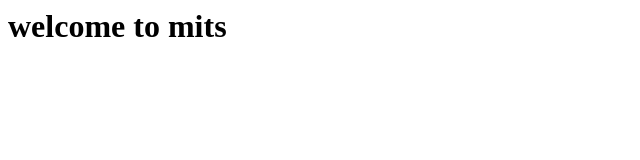
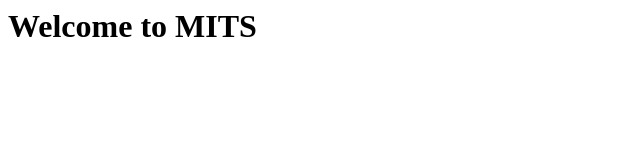
Before and after one commit to joseph2006cs/MERN, a plain HTML site: page index.html in a window 1280 px wide. Shown: the whole page, without its empty margins (0-640 px from the left). Drawn offline with Linux system fonts and the light colour scheme.

Commit message:
Update index.html

```diff
--- a/index.html
+++ b/index.html
@@ -6,7 +6,7 @@
 </head>
 <body>
 <h1>
-welcome to mits
+Welcome to MITS
 </h1>
 </body>
 </html>
```
